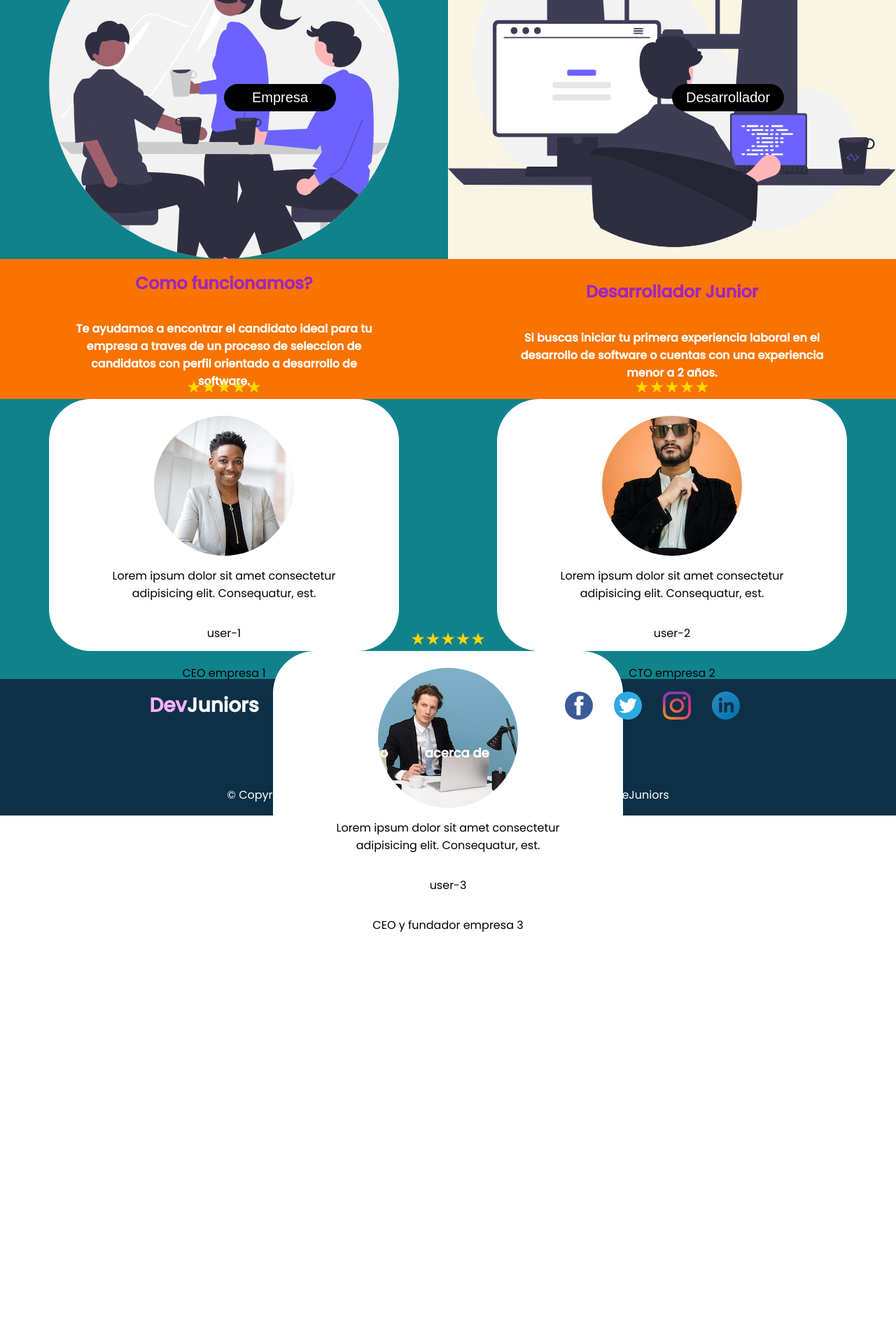
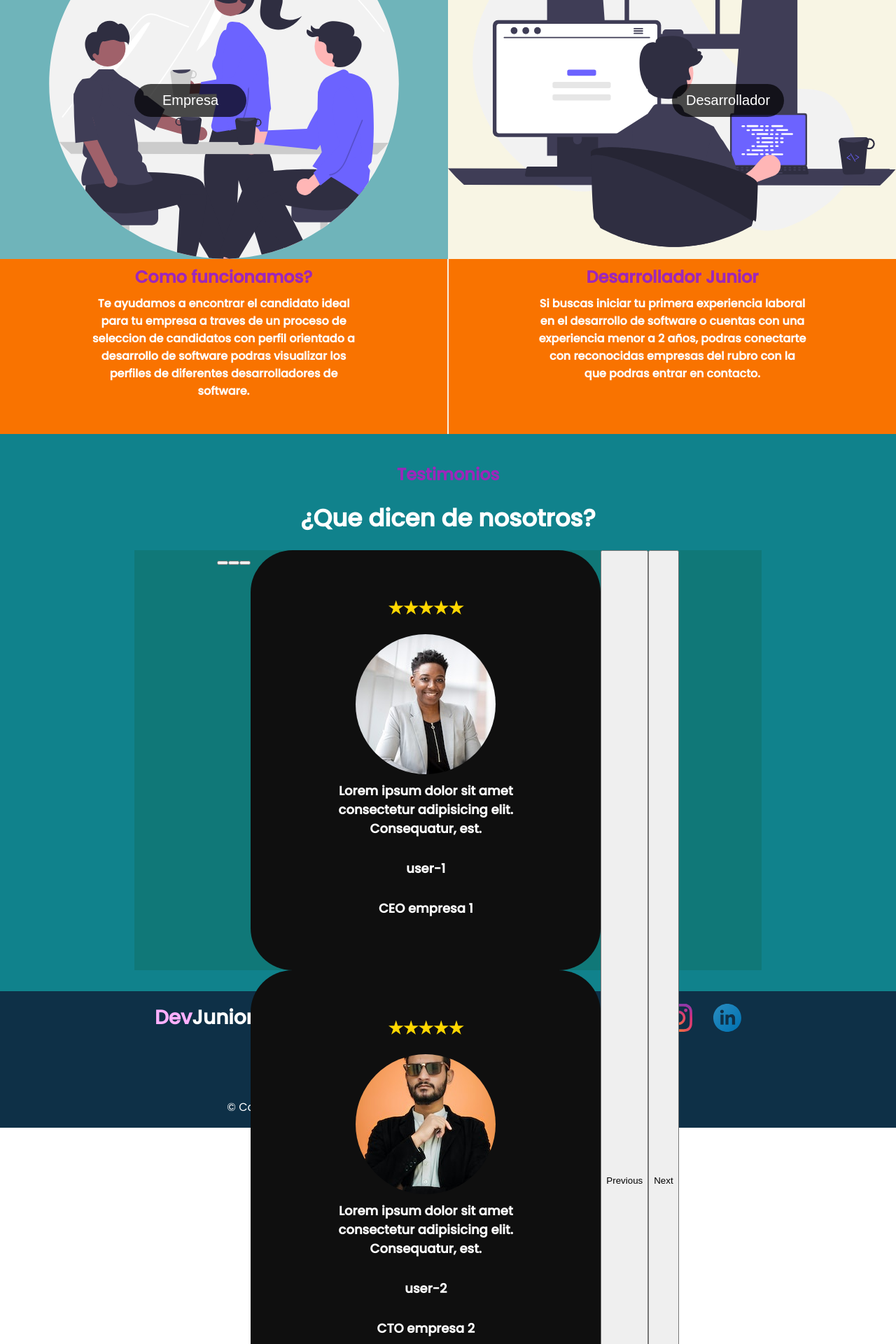
Before and after one commit to Sebastian-123-web/codeJunior, a React (Create React App) app: page / in a window 1280 px wide. Shown: the part 200-2120 px from the top of the page at 70% size. Before the commit the page ends 1534 px from the top, so only its background shows below. Built offline with nearby package versions, Linux system fonts and the light colour scheme.

Commit message:
cambios al login 2.0

```diff
--- a/package.json
+++ b/package.json
@@ -10,6 +10,7 @@
     "react-dom": "^18.2.0",
     "react-router-dom": "^6.8.1",
     "react-scripts": "5.0.1",
+    "sweetalert2": "^11.7.1",
     "web-vitals": "^2.1.4"
   },
   "scripts": {
--- a/src/components/Home/HeaderHome/HeaderHome.css
+++ b/src/components/Home/HeaderHome/HeaderHome.css
@@ -21,6 +21,7 @@
     width: fit-content;
     font-size: 28px;
     color: #FFB0FF;
+    padding-left: 10px;
 }
 
 .logo-extend{
@@ -32,7 +33,7 @@
     display: flex;
     justify-content: space-evenly;
     align-items: center;
-    width: 250px;
+    width: 280px;
     margin-right: 8px;
 }
 
@@ -42,7 +43,7 @@
     margin-right: 10px;
 }
 
-.navigator-item a{
+.navigator-item .target{
     text-decoration: none;
     color: #fff;
     width: fit-content;
--- a/src/components/Home/HeaderHome/HeaderHome.jsx
+++ b/src/components/Home/HeaderHome/HeaderHome.jsx
@@ -9,8 +9,8 @@ const HeaderHome = () => {
                 <nav className="navigator-bar">
                     <h1 className="logo">Dev<span className="logo-extend">Juniors</span></h1>
                     <ul className="navigator-list">
-                        <li className="navigator-item"><a className="target" href="./index.html" target="_self">inicio</a></li>
-                        <li className="navigator-item"><a className="target" href="" target="_self">acerca de</a></li>
+                        <li className="navigator-item"><Link className="target" to="/" target="_self">inicio</Link></li>
+                        <li className="navigator-item"><Link className="target" to="/" target="_self">acerca de</Link></li>
                         <li className="navigator-item"><Link to="/login" ><button className="btn-navigator">login</button></Link></li>
                     </ul>
                 </nav>
--- a/src/components/Home/LoginHome/LoginHome.jsx
+++ b/src/components/Home/LoginHome/LoginHome.jsx
@@ -3,11 +3,28 @@ import { useState } from "react";
 import image from '../../../assets/Home/assetsHome/trabajoremoto.jpg';
 import './LoginHome.css'
 import { Link } from "react-router-dom";
+import Swal from "sweetalert2";
 
 const LoginHome = () => {
 
-    const[user,setUser] = useState("");
-    const[pswrd, setPswrd] = useState("");
+    const[form,setForm] = useState({});
+
+    const handleChange = (e) => {
+        setForm({
+            ...form,
+            [e.target.name]: e.target.value,
+        })
+
+    }
+
+    const handleSubmit  = (e)  => {
+        e.preventDefault();
+        Swal.fire({
+            title : "Envio exitoso",
+            text : "El formulario, se ha enviado",
+            icon:"success",
+        });
+    }
 
     return(
         <div className="container-login">
@@ -22,17 +39,23 @@ const LoginHome = () => {
             </div>
             <div className="container-left">
                 <p>Bienvenido a DevJuniors, eres nuevo registrate <Link className="here" to="/">aqui</Link> o vuelve al <Link className="home" to="/">inicio</Link></p>
-                <form className="container__form" action="/">
+                <form className="container__form" action="/" onSubmit={handleSubmit}>
                     <div className="container__inputs">
+                        <p>Elige si eres empresa o desarrollador</p>
+                        <select name="credencial" onChange={handleChange} defaultValue="" className="container-select">
+                            <option value="">-----------------------------</option>
+                            <option value="empresa">Empresa</option>
+                            <option value="desarrollador">Desarrollador</option>
+                        </select>
                         <label htmlFor="fuser" className="user__label--1">
-                            <input type="text" id="fuser" name="fuser"  className="user" placeholder="Ingresa tu usuario" value={user} onChange={(e)=>setUser(e.target.value)} autoComplete="name" required />
+                            <input type="text" id="fuser" name="fuser"  className="user" placeholder="Ingresa tu usuario" value={form.fuser} onChange={handleChange} autoComplete="name" required />
                         </label>
                         <label htmlFor="fpassword" className="password__label--2">
-                            <input type="password" id="fpassword" name="fpassword" className="pswd" placeholder="Ingresa tu password" value={pswrd} onChange={(e)=>setPswrd(e.target.value)} autoComplete="on" required />
+                            <input type="password" id="fpassword" name="fpassword" className="pswd" placeholder="Ingresa tu password" value={form.fpassword} onChange={handleChange} autoComplete="on" required />
                         </label>
                     </div>
                     <div className="container__btn">
-                        <button className="btn--submit" type="submit">Login</button>
+                        <button className="btn--submit">Login</button>
                     </div>
                 </form>
             </div>
--- a/src/components/Home/MainHome/MainHome.css
+++ b/src/components/Home/MainHome/MainHome.css
@@ -25,30 +25,28 @@
 }
 
 .principal > .img-container:nth-child(1){
-    background-color: #F8F5E4;
-    background-color: #10828C;
+    background-color: rgb(16,130,140,0.6);
 }
 
 .principal > .img-container:nth-child(2){
-    background-color: #10828C;
     background-color: #F8F5E4;
 }
 
 .btn-1-principal{
     width: 160px;
-    padding: 8px 20px;
+    padding: 12px 20px;
     border: none;
     font-size: 20px;
     border-radius: 30px;
     color: #fff;
-    background-color: #000;
+    background-color: rgb(0,0,0,0.7);
     position: absolute;
-    left: 50%;
+    right: 45%;
     top: 50%;
 }
 
 .btn-1-principal:hover{
-    background-color: #555555;
+    background-color: rgb(157,39,186,0.7);
     color: #FFD700;
     transform: scale(1.2);
     border: none;
@@ -56,19 +54,19 @@
 
 .btn-2-principal{
     width: 160px;
-    padding: 8px 20px;
+    padding: 12px 20px;
     border: none;
     font-size: 20px;
     border-radius: 30px;
     color: #fff;
-    background-color: #000;
+    background-color: rgb(0,0,0,0.7);
     position: absolute;
     left: 50%;
     top: 50%;
 }
 
 .btn-2-principal:hover{
-    background-color: #555555;
+    background-color: rgb(157,39,186,0.7);
     color: #FFD700;
     transform: scale(1.2);
     border: none;
@@ -84,12 +82,12 @@
     display: flex;
     flex-wrap: wrap;
     justify-content: center;
-    background-color: #F97300;
+    background-color: rgb(249,115,0);
 }
 
 .content-left, .content-rigth{
-    width: 50%;
-    height: 200px;
+    width: calc( 50% - 1px );
+    height: 250px;
     min-width: 310px;
     display: flex;
     align-items: center;
@@ -97,46 +95,102 @@
     flex-direction: column;
 }
 
+.content-left{
+    border-right: 2px solid #F8F5E4;
+}
+
 .content-title{
     width: 70%;
+    margin: 0;
+    padding: 8px 0;
     color: #9D27BA;
     font-weight: bolder;
 }
 
 .content-text{
-    width: 70%;
+    width: 60%;
+    margin: 0;
+    height: 200px;
     color: #fff;
     font-weight: bolder;
 }
 
 .testimonials{
     width: 100%;
-    height: 400px;
+    height: auto;
+    padding: 30px 0;
     display: flex;
-    justify-content: space-around;
+    flex-direction: column;
     align-items: center;
-    flex-wrap: wrap;
     background-color: #10828c;
 }
 
-.testimonials .card{
+.testimonials h2{
+    color: #9D27BA;
+    text-align: center;
+    margin: 10px 0;
+    font-size: 24px;
+    font-weight: bolder;
+}
+
+.testimonials p{
+    color: #fff;
+    text-align: center;
+    font-size: 34px;
+    margin-top: 10px;
+    margin-bottom: 20px;
+    font-weight: bolder;
+}
+
+.card-containers{
+    width: 70%;
+    height: 600px;
+    display: flex;
+    flex-direction: column;
+    /*justify-content: center;*/
+    align-items: center;
+    position: relative;
+    /*overflow: hidden;*/
+    background-color: rgb(16,120,120);
+
+}
+
+.card-carrousels{
+    display: flex;
+    justify-content: space-around;
+    /*flex-wrap: wrap;*/
+    /*  completar una logica parecida  */
+    transition: all 0.5s ease;
+}
+
+.movements{
+    display: flex;
+    justify-content: center;
+}
+
+.testimonials .cards{
     width: 500px;
-    height: 90%;
+    height: 600px;
     border-radius: 60px;
     display: flex;
     flex-direction: column;
     justify-content: center;
     align-items: center;
-    background-color: #fff;
-    color: #000;
+    background-color: #0f0f0f;
 }
 
-.card .card-star{
+.testimonials .cards p{
+    color: #fff;
+    font-size: 18px;
+
+}
+
+.testimonials .cards .card-star{
     color: #FFD700;
     font-size: 24px;
 }
 
-.card-img{
+.cards-img{
     border-radius: 50%;
 }
 
--- a/src/components/Home/MainHome/MainHome.jsx
+++ b/src/components/Home/MainHome/MainHome.jsx
@@ -4,9 +4,11 @@ import perfil2 from '../../../assets/Home/assetsHome/perfil-22.jpg';
 import perfil3 from '../../../assets/Home/assetsHome/perfil-3.jpg';
 import desarrollador from '../../../assets/Home/assetsHome/desarrollador.svg';
 import empresa from '../../../assets/Home/assetsHome/empresa.svg';
+import { Link } from "react-router-dom";
 import './MainHome.css'
 
 const MainHome = () => {
+
     return(
         <>
             <main className="main">
@@ -25,34 +27,74 @@ const MainHome = () => {
                 <section className="content">
                     <div className="content-left">
                         <h2 className="content-title">Como funcionamos?</h2>
-                        <p className="content-text">Te ayudamos a encontrar el candidato ideal para tu empresa a traves de un proceso de seleccion de candidatos con perfil orientado a desarrollo de software.</p>
+                        <p className="content-text">Te ayudamos a encontrar el candidato ideal para tu empresa a traves de un proceso de seleccion de candidatos con perfil orientado a desarrollo de software podras visualizar los perfiles de diferentes desarrolladores de software.</p>
                     </div>
                     <div className="content-rigth">
                         <h2 className="content-title">Desarrollador Junior</h2>
-                        <p className="content-text">Si buscas iniciar tu primera experiencia laboral en el desarrollo de software o cuentas con una experiencia menor a 2 años.</p>
+                        <p className="content-text">Si buscas iniciar tu primera experiencia laboral en el desarrollo de software o cuentas con una experiencia menor a 2 años, podras conectarte con reconocidas empresas del rubro con la que podras entrar en contacto.</p>
                     </div>
                 </section>
                 <section className="testimonials">
-                    <div className="card">
+                    <h2>Testimonios</h2>
+                    <p>¿Que dicen de nosotros?</p>
+                    <div className="card-containers">
+
+                        <div id="carouselExampleIndicators" className="carousel slide movements">
+                            <div className="carousel-indicators">
+                                <button type="button" data-bs-target="#carouselExampleIndicators" data-bs-slide-to="0" className="active" aria-current="true" aria-label="Slide 1"></button>
+                                <button type="button" data-bs-target="#carouselExampleIndicators" data-bs-slide-to="1" aria-label="Slide 2"></button>
+                                <button type="button" data-bs-target="#carouselExampleIndicators" data-bs-slide-to="2" aria-label="Slide 3"></button>
+                            </div>
+                            <div className="carousel-inner">
+                                <div className="carousel-item active">
+                                    <div className="card-carrousels d-block w-100" id="card-carrousel-1">
+                                        <div className="cards" id="card-1">
                                             <p className="card-star">★★★★★</p>
-                        <img className="card-img" src={perfil1} alt="perfil 1" />
+                                            <img className="cards-img" src={perfil1} alt="perfil 1" />
                                             <p className="card-text-1">Lorem ipsum dolor sit amet consectetur adipisicing elit. Consequatur, est.</p>
                                             <p className="card-user">user-1</p>
                                             <p className="card-text">CEO empresa 1</p>
                                         </div>
-                    <div className="card">
+                                    </div>
+                                </div>
+
+                                <div className="carousel-item">
+
+                                    <div className="card-carrousels d-block w-100" id="card-carrousel-2">
+                                        <div className="cards" id="card-2">
                                             <p className="card-star">★★★★★</p>
-                        <img className="card-img" src={perfil2} alt="perfil 2" />
+                                            <img className="cards-img" src={perfil2} alt="perfil 2" />
                                             <p className="card-text-1">Lorem ipsum dolor sit amet consectetur adipisicing elit. Consequatur, est.</p>
                                             <p className="card-user">user-2</p>
                                             <p className="card-text">CTO empresa 2</p>
                                         </div>
-                    <div className="card">
+                                    </div>
+
+                                </div>
+                                <div className="carousel-item">
+
+                                    <div className="card-carrousels d-block w-100" id="card-carrousel-3">
+                                        <div className="cards" id="card-3">
                                             <p className="card-star">★★★★★</p>
-                        <img className="card-img" src={perfil3} alt="perfil 3" />
+                                            <img className="cards-img" src={perfil3} alt="perfil 3" />
                                             <p className="card-text-1">Lorem ipsum dolor sit amet consectetur adipisicing elit. Consequatur, est.</p>
                                             <p className="card-user">user-3</p>
                                             <p className="card-text">CEO y fundador empresa 3</p>
+                                        </div>
+                                    </div>
+
+                                </div>
+                            </div>
+                            <button className="carousel-control-prev" type="button" data-bs-target="#carouselExampleIndicators" data-bs-slide="prev">
+                                <span className="carousel-control-prev-icon" aria-hidden="true"></span>
+                                <span className="visually-hidden">Previous</span>
+                            </button>
+                            <button className="carousel-control-next" type="button" data-bs-target="#carouselExampleIndicators" data-bs-slide="next">
+                                <span className="carousel-control-next-icon" aria-hidden="true"></span>
+                                <span className="visually-hidden">Next</span>
+                            </button>
+                        </div>
+
                     </div>
                 </section>
             </main>
--- a/src/pages/Home/Login.css
+++ b/src/pages/Home/Login.css
@@ -4,4 +4,6 @@
     display: flex;
     justify-content: center;
     align-items: center;
+    box-sizing: border-box;
+    background-color: #F8F5E4;
 }
```
Also changed, not shown: src/components/Home/LoginHome/LoginHome.css (+28 -10 lines), 1 other file (tests, documents, lock files or other folders). Lines whose indentation alone changed are shown as unchanged.
